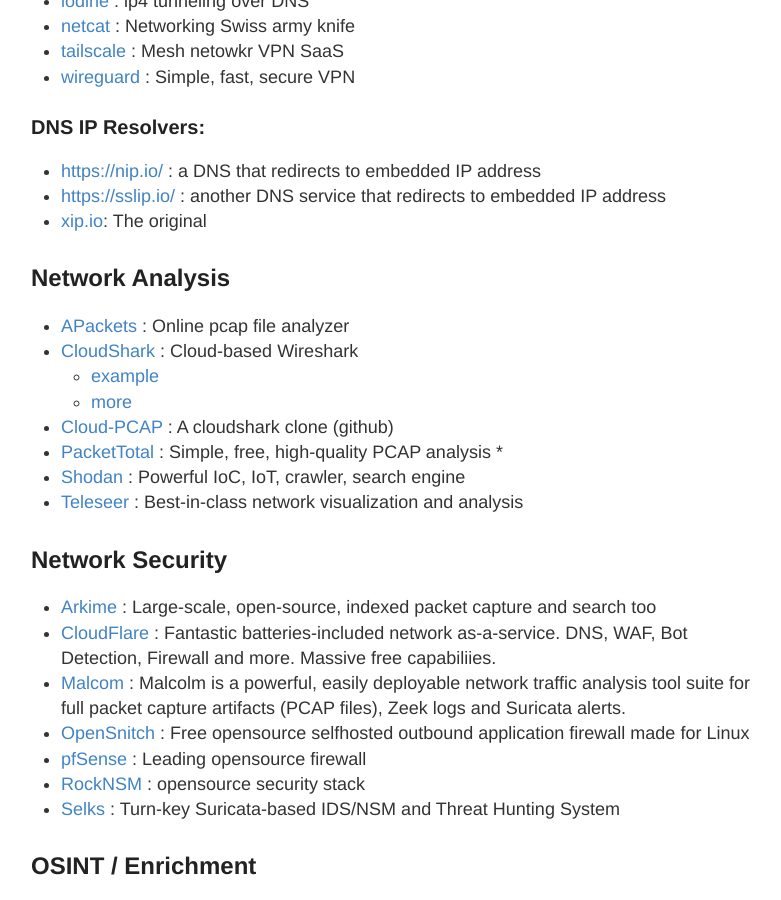
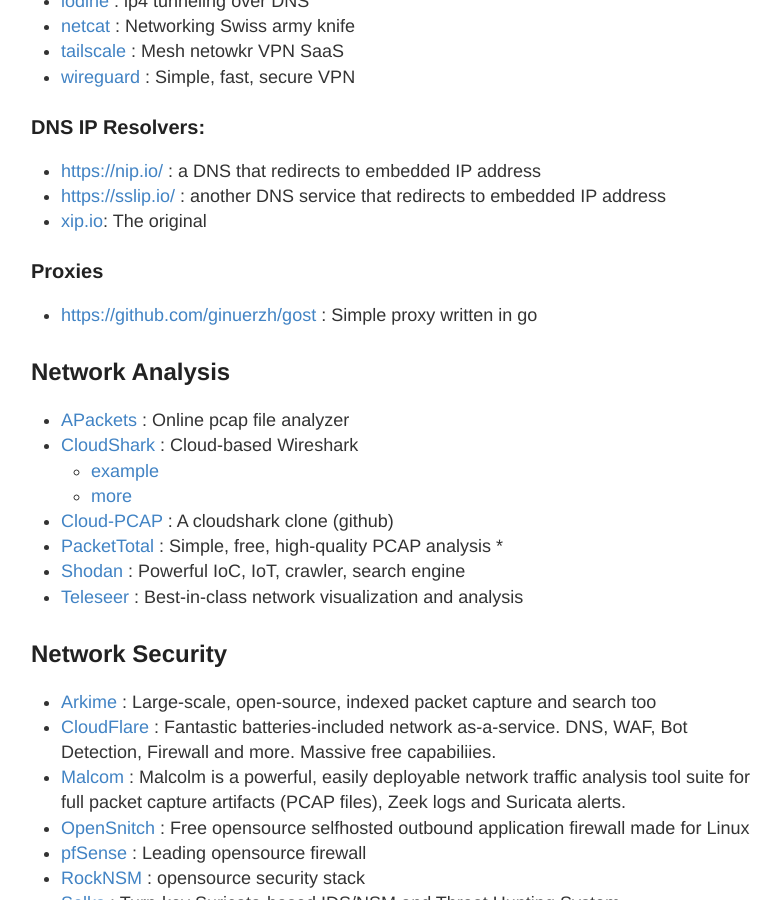
Before and after one commit to stevehenderson/stevehenderson.github.io, a Jekyll site: the page built from tools.md, in a window 1280 px wide and 900 px high, scrolled down 2611 px. Shown: the whole window, without its empty margins (249-1030 px from the left). Built offline with Jekyll 4.4.1, drawn with Linux system fonts in a browser that asks for light colours.

Commit message:
Update tools.md

```diff
--- a/tools.md
+++ b/tools.md
@@ -87,6 +87,9 @@
    * [https://sslip.io/](https://sslip.io/) : another DNS service that redirects to embedded IP address
    * [xip.io](xip.io):  The original
 
+### Proxies
+   * [https://github.com/ginuerzh/gost](gost) : Simple proxy written in go
+
 ## Network Analysis
    * [APackets](https://apackets.com/) : Online pcap file analyzer
    * [CloudShark](https://www.cloudshark.org/captures) : Cloud-based Wireshark
```
